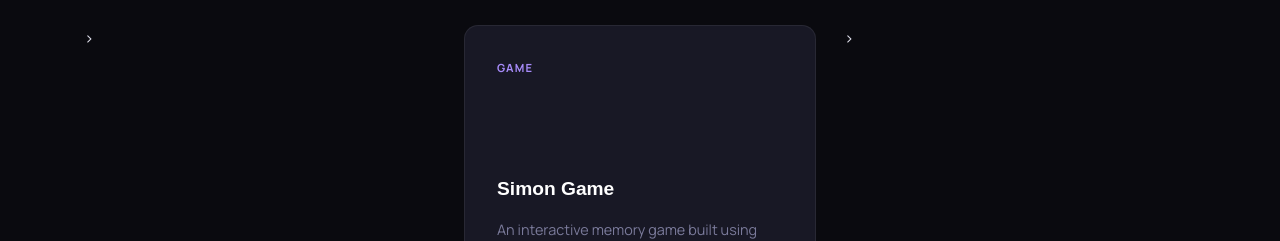
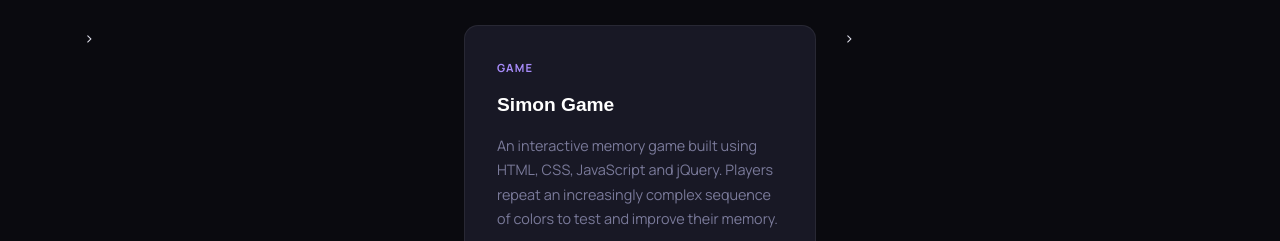
Before and after one commit to Gajanansagadevan/Portfolio-, a plain HTML site: page index.html in a window 1280 px wide. Shown: the part 5048-5289 px from the top of the page. Drawn offline with Linux system fonts and the light colour scheme.

Commit message:
Simon Game
 Simon Game.

```diff
--- a/index.html
+++ b/index.html
@@ -323,7 +323,6 @@
 
        <div class="project-card">
         <div class="project-badge">GAME</div>
-        <div class="project-icon"><i class="fas fa-Simon"></i></div>
         <h3>Simon Game</h3>
 
     <p>
```
